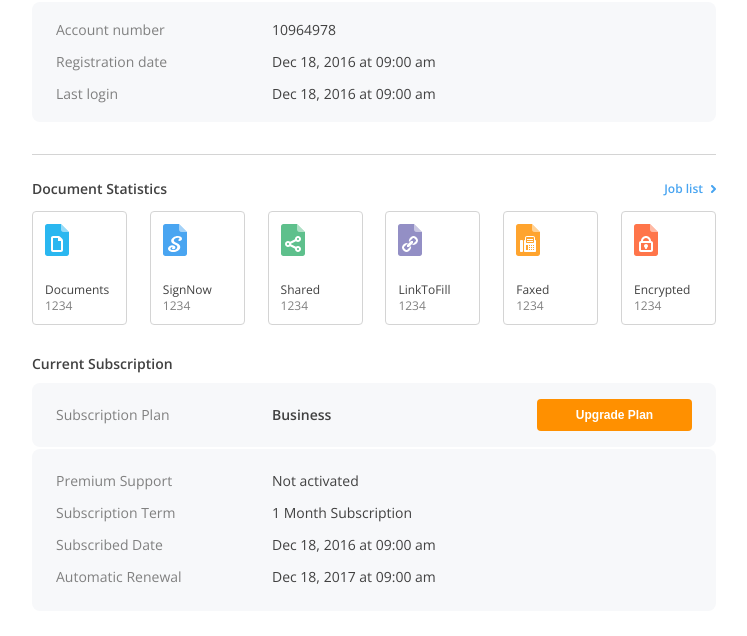
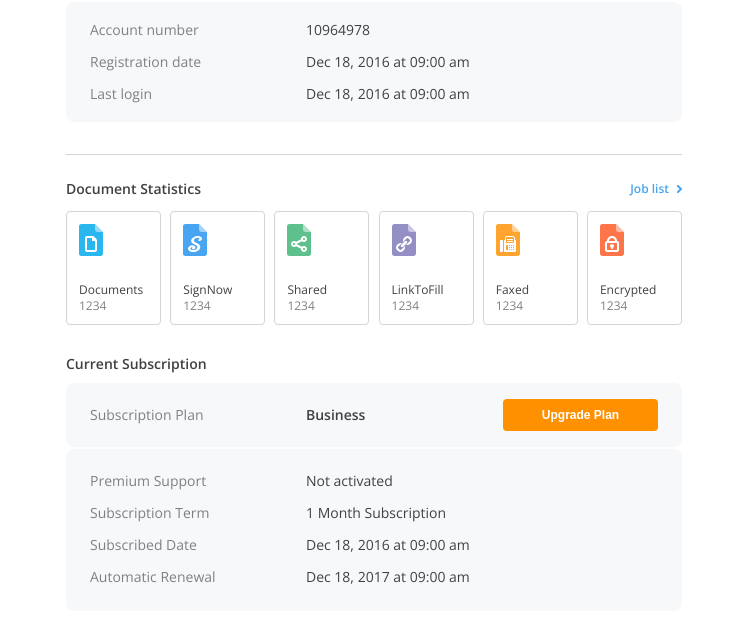
Before and after one commit to pavsoldatov/Account-info-test, a plain HTML site: page index.html in a window 1280 px wide. Shown: the part 86-722 px from the top of the page, without its empty margins (266-1013 px from the left). Drawn offline with nearby package versions, Linux system fonts and the light colour scheme.

Commit message:
changed width

```diff
--- a/styles.css
+++ b/styles.css
@@ -235,7 +235,9 @@ table {
 
 /* Container */
 .container__global {
-  margin: 32px 298px 105px 298px;
+  max-width: 616px;
+  max-height: 1066px;
+  margin: 32px auto 105px auto;
 }
 
 /* Page-specific styling */
@@ -345,7 +347,6 @@ table {
   display: flex;
   flex-direction: row;
   justify-content: space-between;
-  gap: 12px;
   flex-wrap: wrap;
 }
 
```
Also changed, not shown: 1 other file.
